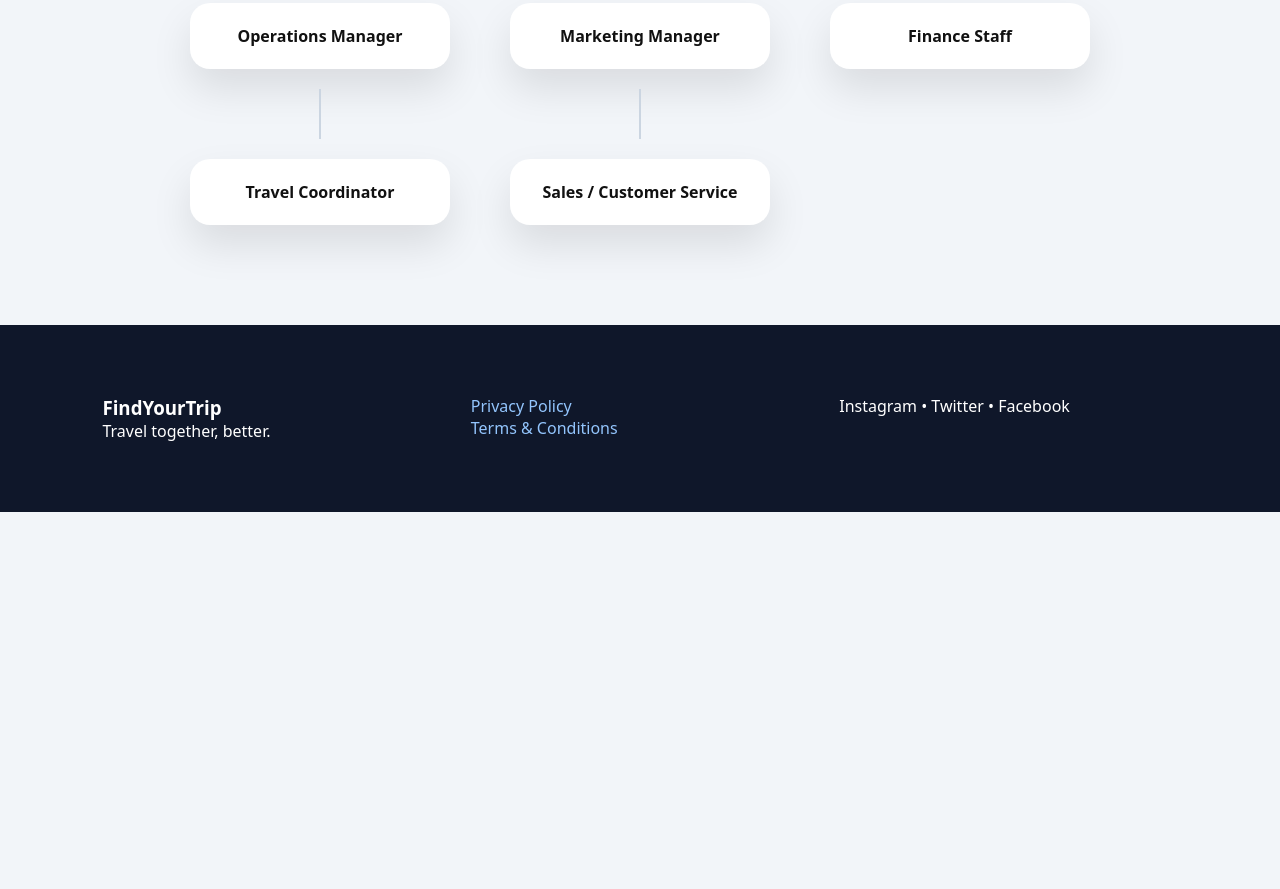
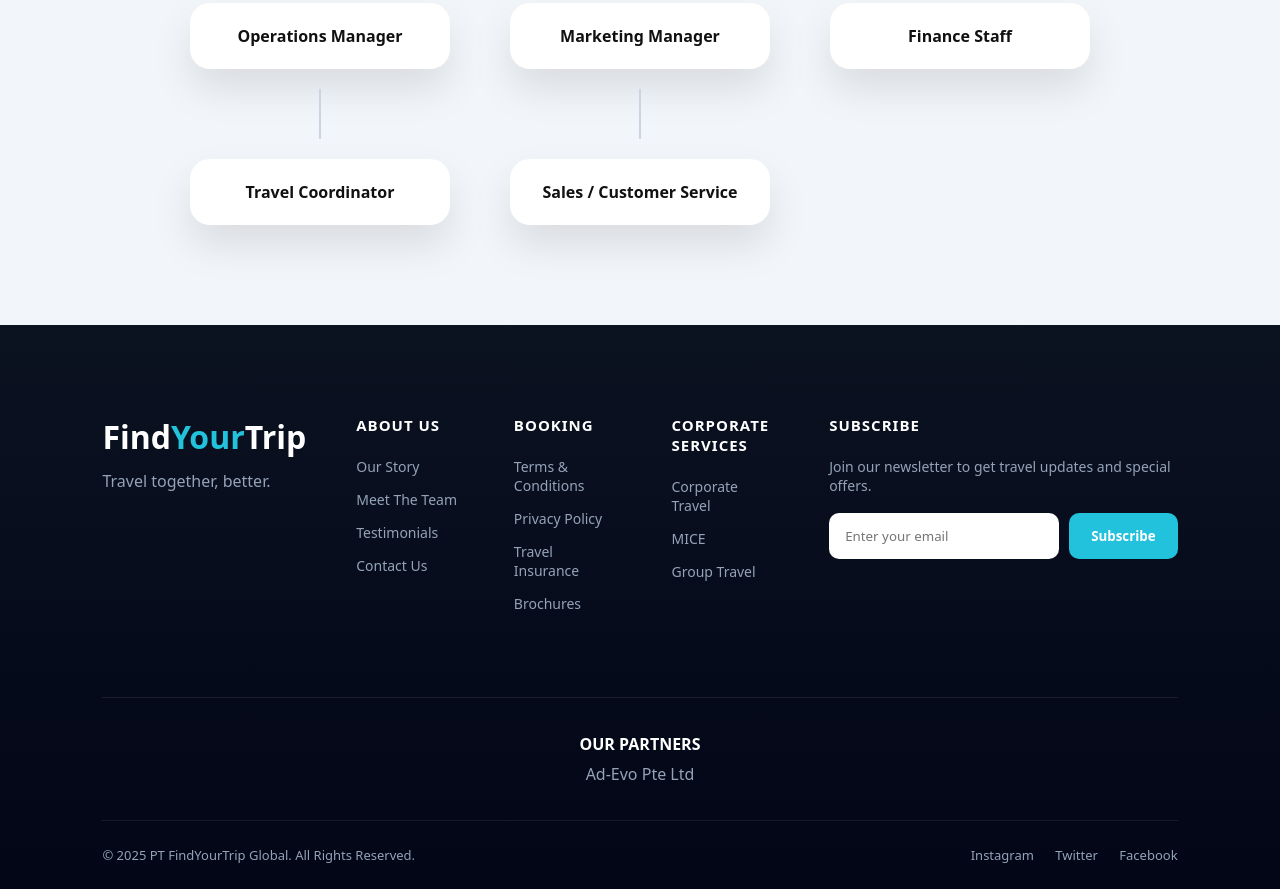
Before and after one commit to fedev1305-ctrl/testtravel, a plain HTML site: page organization.html in a window 1280 px wide. Shown: the part 773-1662 px from the top of the page. Before the commit the page ends 1285 px from the top, so only its background shows below. Drawn offline with Linux system fonts and the light colour scheme.

Commit message:
Update organization.html

```diff
--- a/organization.html
+++ b/organization.html
@@ -155,32 +155,127 @@ section{
   align-items:center;
 }
 
-/* FOOTER */
-footer{
-  background:#0f172a;
-  color:#fff;
-  padding:70px 8%;
-}
-.footer-grid{
-  display:grid;
-  grid-template-columns:repeat(3,1fr);
-  gap:30px;
-}
-footer a{
-  color:#93c5fd;
-  text-decoration:none;
+/* ================= FOOTER ================= */
+.footer{
+  background:linear-gradient(180deg,#0b1220,#020617);
+  color:#cbd5f5;
+  padding:90px 8% 0;
 }
 
-/* RESPONSIVE */
-@media(max-width:900px){
-  .level{
-    flex-direction:column;
-    gap:40px;
-  }
-  .horizontal-line{
-    display:none;
+.footer-container{
+  display:grid;
+  grid-template-columns:1.3fr 1fr 1fr 1fr 1.6fr;
+  gap:50px;
+  padding-bottom:70px;
+}
+
+.footer-brand h2{
+  font-size:32px;
+  color:#fff;
+  font-weight:800;
+}
+.footer-brand span{
+  color:var(--primary);
+}
+.footer-brand p{
+  margin-top:12px;
+  color:#94a3b8;
+}
+
+.footer-col h4,
+.footer-subscribe h4{
+  font-size:15px;
+  margin-bottom:22px;
+  color:#fff;
+  letter-spacing:1px;
+}
+
+.footer-col a{
+  display:block;
+  text-decoration:none;
+  color:#94a3b8;
+  margin-bottom:14px;
+  font-size:14px;
+}
+.footer-col a:hover{
+  color:#fff;
+}
+
+.footer-subscribe p{
+  font-size:14px;
+  color:#94a3b8;
+  margin-bottom:18px;
+}
+
+.subscribe-box{
+  display:flex;
+  gap:10px;
+}
+.subscribe-box input{
+  flex:1;
+  padding:14px 16px;
+  border-radius:10px;
+  border:none;
+  outline:none;
+}
+.subscribe-box button{
+  padding:14px 22px;
+  border:none;
+  border-radius:10px;
+  background:var(--primary);
+  color:#fff;
+  font-weight:600;
+  cursor:pointer;
+}
+
+/* PARTNER */
+.footer-partner{
+  border-top:1px solid rgba(255,255,255,.08);
+  padding:35px 0;
+  text-align:center;
+}
+.footer-partner h4{
+  color:#fff;
+  margin-bottom:8px;
+}
+.footer-partner p{
+  color:#94a3b8;
+}
+
+/* BOTTOM */
+.footer-bottom{
+  border-top:1px solid rgba(255,255,255,.08);
+  padding:25px 0;
+  display:flex;
+  justify-content:space-between;
+  align-items:center;
+  font-size:13px;
+  color:#94a3b8;
+}
+.footer-social a{
+  margin-left:18px;
+  text-decoration:none;
+  color:#94a3b8;
+}
+.footer-social a:hover{
+  color:#fff;
+}
+
+@media(max-width:1000px){
+  .footer-container{
+    grid-template-columns:1fr 1fr;
   }
 }
+@media(max-width:600px){
+  .footer-container{
+    grid-template-columns:1fr;
+  }
+  .footer-bottom{
+    flex-direction:column;
+    gap:15px;
+  }
+}
+
 </style>
 </head>
 
@@ -206,7 +301,7 @@ footer a{
   <img src="travel.png" alt="FindYourTrio Organization">
   <div class="hero-content">
     <h1>Organization Structure</h1>
-    <p>Struktur organisasi FindYourTrip</p>
+    <p>FindYourTrip organizational structure</p>
   </div>
 </div>
 
@@ -244,19 +339,68 @@ footer a{
   </div>
 </section>
 
+
 <!-- FOOTER -->
-<footer>
-  <div class="footer-grid">
-    <div>
-      <h3>FindYourTrip</h3>
+<footer class="footer">
+  <div class="footer-container">
+
+    <!-- BRAND -->
+    <div class="footer-brand">
+      <h2>Find<span>Your</span>Trip</h2>
       <p>Travel together, better.</p>
     </div>
-    <div>
-      <a href="#">Privacy Policy</a><br>
+
+    <!-- ABOUT -->
+    <div class="footer-col">
+      <h4>ABOUT US</h4>
+      <a href="#">Our Story</a>
+      <a href="#">Meet The Team</a>
+      <a href="#">Testimonials</a>
+      <a href="#">Contact Us</a>
+    </div>
+
+    <!-- BOOKING -->
+    <div class="footer-col">
+      <h4>BOOKING</h4>
       <a href="#">Terms & Conditions</a>
+      <a href="#">Privacy Policy</a>
+      <a href="#">Travel Insurance</a>
+      <a href="#">Brochures</a>
     </div>
-    <div>
-      Instagram • Twitter • Facebook
+
+    <!-- CORPORATE -->
+    <div class="footer-col">
+      <h4>CORPORATE SERVICES</h4>
+      <a href="#">Corporate Travel</a>
+      <a href="#">MICE</a>
+      <a href="#">Group Travel</a>
+    </div>
+
+    <!-- SUBSCRIBE -->
+    <div class="footer-subscribe">
+      <h4>SUBSCRIBE</h4>
+      <p>Join our newsletter to get travel updates and special offers.</p>
+      <div class="subscribe-box">
+        <input type="email" placeholder="Enter your email">
+        <button>Subscribe</button>
+      </div>
+    </div>
+
+  </div>
+
+  <!-- PARTNER -->
+  <div class="footer-partner">
+    <h4>OUR PARTNERS</h4>
+    <p>Ad-Evo Pte Ltd</p>
+  </div>
+
+  <!-- BOTTOM -->
+  <div class="footer-bottom">
+    <p>© 2025 PT FindYourTrip Global. All Rights Reserved.</p>
+    <div class="footer-social">
+      <a href="#">Instagram</a>
+      <a href="#">Twitter</a>
+      <a href="#">Facebook</a>
     </div>
   </div>
 </footer>
```
